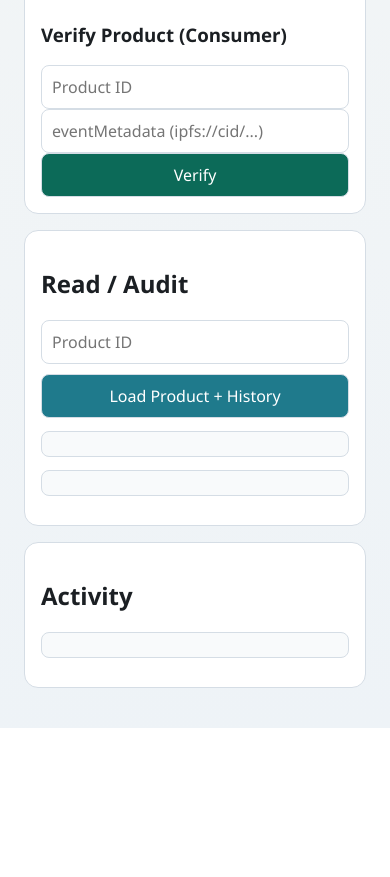
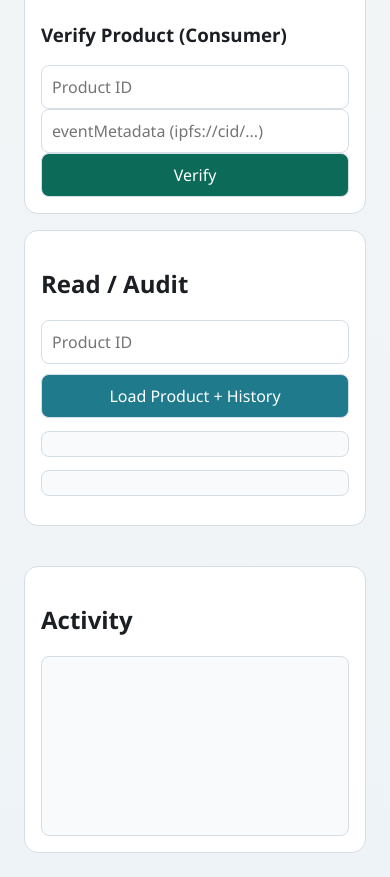
Before and after one commit to breadyaboi/CSE540-Blockchain-Group-17-Project, a website: page web/index.html in a window 390 px wide. Shown: the part 2121-2998 px from the top of the page. Before the commit the page ends 2849 px from the top, so only its background shows below. Drawn offline with nearby package versions, Linux system fonts and the light colour scheme.

Commit message:
update ui

```diff
--- a/web/index.html
+++ b/web/index.html
@@ -110,12 +110,13 @@
         <pre id="productView" class="output"></pre>
         <pre id="historyView" class="output"></pre>
       </section>
-
-      <section class="card">
+    </main>
+    <aside class="activity-panel">
+      <section class="card activity-card">
         <h2>Activity</h2>
-        <pre id="logView" class="output"></pre>
+        <pre id="logView" class="output activity-output"></pre>
       </section>
-    </main>
+    </aside>
 
     <script type="module" src="/web/app.js"></script>
   </body>
--- a/web/styles.css
+++ b/web/styles.css
@@ -17,8 +17,9 @@
 }
 .container {
   max-width: 1100px;
-  margin: 0 auto;
+  margin: 0 auto 0 0;
   padding: 24px;
+  width: calc(100% - 390px);
 }
 .header h1 { margin: 0 0 4px; }
 .header p { margin: 0 0 16px; color: var(--muted); }
@@ -73,8 +74,44 @@
   overflow-x: auto;
   white-space: pre-wrap;
 }
+.activity-panel {
+  position: fixed;
+  top: 0;
+  right: 0;
+  width: 360px;
+  height: 100vh;
+  padding: 16px;
+}
+.activity-card {
+  margin: 0;
+  height: 100%;
+  display: flex;
+  flex-direction: column;
+}
+.activity-output {
+  flex: 1;
+  margin: 0;
+  overflow-y: auto;
+}
 @media (max-width: 860px) {
+  .container {
+    width: 100%;
+    margin: 0 auto;
+  }
   .grid-2 { grid-template-columns: 1fr; }
   .row { flex-direction: column; align-items: stretch; }
   button { width: 100%; }
+  .activity-panel {
+    position: static;
+    width: auto;
+    height: auto;
+    padding: 0 24px 24px 24px;
+  }
+  .activity-card {
+    height: auto;
+  }
+  .activity-output {
+    min-height: 180px;
+    max-height: 320px;
+  }
 }
```
